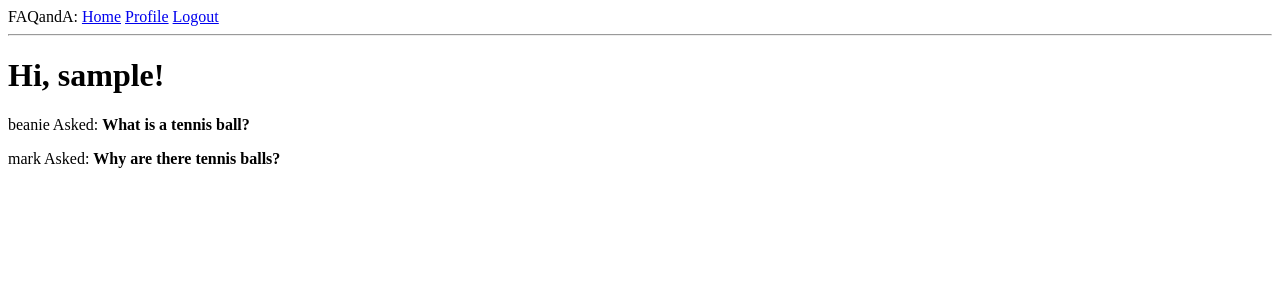
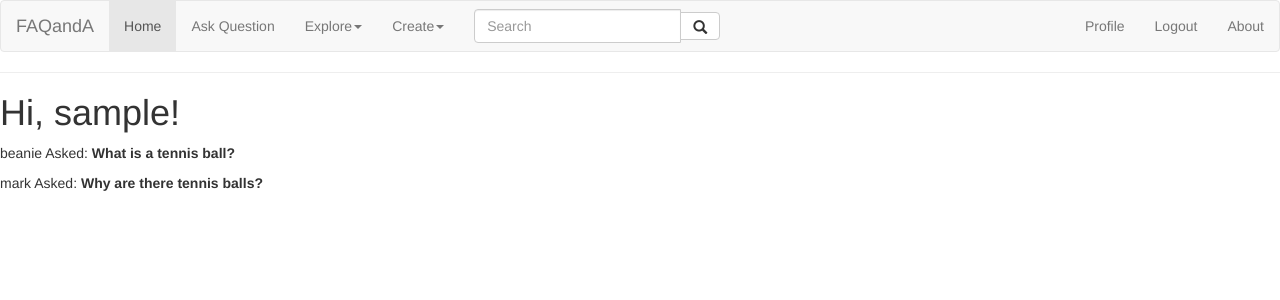
Before and after one commit to hawkdawg/faqanda, a Flask app: page / in a window 1280 px wide. Shown: the top 300 px of the page. Run offline with Flask 2, Linux system fonts and the light colour scheme; the visitor is signed in with stand-in values (Sample User, id 1); data comes from the database, SQL or seed files in the repository; some libraries are stand-ins or nearby versions.

Commit message:
add base bootstrap

```diff
--- a/app/templates/base.html
+++ b/app/templates/base.html
@@ -1,28 +1,95 @@
 <html>
     <head>
+    <!-- Bootstrap core CSS -->
+    <!-- Latest compiled and minified CSS -->
+    <link rel="stylesheet" href="https://maxcdn.bootstrapcdn.com/bootstrap/3.3.7/css/bootstrap.min.css">
+
+    <!-- jQuery library -->
+    <script src="https://ajax.googleapis.com/ajax/libs/jquery/3.3.1/jquery.min.js"></script>
+
+    <!-- Latest compiled JavaScript -->
+    <script src="https://maxcdn.bootstrapcdn.com/bootstrap/3.3.7/js/bootstrap.min.js"></script>
+
         {% if title %}
         <title>{{ title }} - FAQandA</title>
         {% else %}
         <title>Welcome to FAQandA</title>
         {% endif %}
     </head>
+
     <body>
-        <div>
-            FAQandA:
-            <a href={{ url_for('index') }}>Home</a>
-            {% if current_user.is_anonymous %}
-            <a href={{ url_for('login') }}>Login</a>
-            {% else %}
-            <a href={{ url_for('user', username=current_user.username) }}>Profile</a>
-            <a href={{ url_for('logout') }}>Logout</a>
-            {% endif %}
+
+
+
+    <nav class="navbar navbar-default">
+        <!-- Brand and toggle get grouped for better mobile display -->
+        <div class="navbar-header">
+            <button type="button" data-target="#navbarCollapse" data-toggle="collapse" class="navbar-toggle">
+                <span class="sr-only">Toggle navigation</span>
+                <span class="icon-bar"></span>
+                <span class="icon-bar"></span>
+                <span class="icon-bar"></span>
+            </button>
+            <a href="{{ url_for('index') }}" class="navbar-brand">FAQandA</a>
         </div>
+        <!-- Collection of nav links, forms, and other content for toggling -->
+        <div id="navbarCollapse" class="collapse navbar-collapse">
+            <ul class="nav navbar-nav">
+                <li class="active"><a href="{{ url_for('index') }}">Home</a></li>
+                <li><a href=#>Ask Question</a></li>
+                <li class="dropdown">
+                    <a data-toggle="dropdown" class="dropdown-toggle" href="#">Explore<b class="caret"></b></a>
+                    <ul class="dropdown-menu">
+                        <li><a href="#">My Questions</a></li>
+                        <li><a href="#">My Answers</a></li>
+                        <li><a href="#">My Endorsed Answers</a></li>
+                        <li><a href="#">Need Endorsement</a></li>
+                    </ul>
+                </li>
+                <li class="dropdown">
+                    <a data-toggle="dropdown" class="dropdown-toggle" href="#">Create<b class="caret"></b></a>
+                    <ul class="dropdown-menu">
+                        <li><a href="#">Category</a></li>
+                        <li><a href="#">Tags</a></li>
+                        <li class="divider"></li>
+                        {% if current_user.is_anonymous %}
+                            <li><a href="{{ url_for('login') }}">Profile</a></li>
+                        {% else %}
+                            <li><a href="{{ url_for('edit_profile', username=current_user.username) }}">Profile</a></li>
+                        {% endif %}
+                    </ul>
+                </li>
+
+            </ul>
+            <form class="navbar-form navbar-left">
+                <div class="input-group">
+                    <input type="text" class="form-control" placeholder="Search">
+                    <span class="input-group-btn">
+                        <button type="button" class="btn btn-default"><span class="glyphicon glyphicon-search"></span></button>
+                    </span>
+                </div>
+            </form>
+            <ul class="nav navbar-nav navbar-right">
+                    {% if current_user.is_anonymous %}
+                    <li><a href="{{ url_for('login') }}">Login</a></li>
+                    {% else %}
+                    <li><a href="{{ url_for('user', username=current_user.username) }}">Profile</a></li>
+                    <li><a href="{{ url_for('logout') }}">Logout</a></li>
+                    {% endif %}
+                <li class="inactive"><a href="{{ url_for('index') }}">About</a></li>
+            </ul>
+        </div>
+    </nav>
+
+
         <hr>
         {% with messages = get_flashed_messages() %}
         {% if messages %}
         <ul>
             {% for message in messages %}
-            <li>{{ message }}</li>
+            <div class="alert alert-info" role="alert">
+                {{ message }}
+            </div>
             {% endfor %}
         </ul>
         {% endif %}
```
